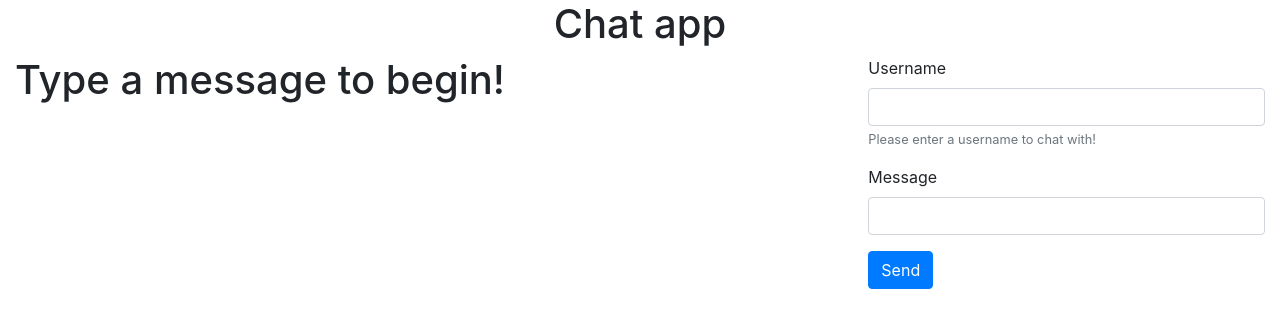
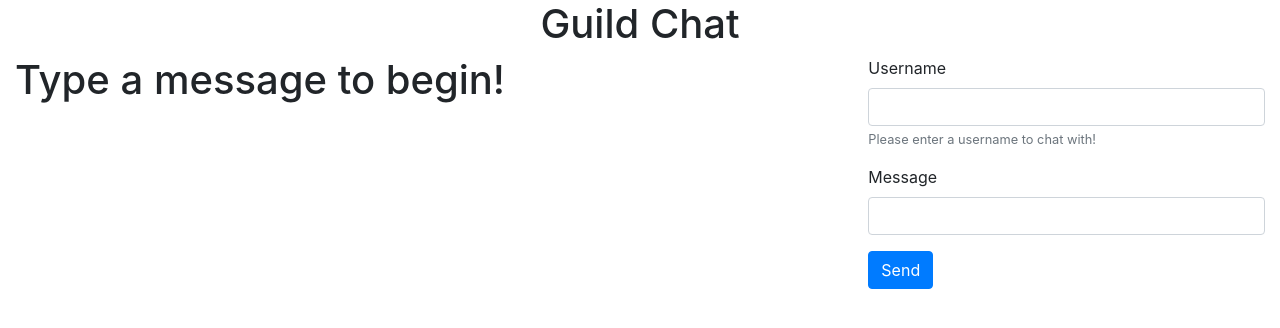
Before and after one commit to keeganridgley107/guild_msg_app, a Flask app: page / in a window 1280 px wide. Shown: the top 328 px of the page. Run offline with Flask 2, Linux system fonts and the light colour scheme; some libraries are stand-ins or nearby versions.

Commit message:
rename title to guild chat from chat app

```diff
--- a/templates/chat_page.html
+++ b/templates/chat_page.html
@@ -11,7 +11,7 @@
     <!-- outer containter responsive to body-->
     <div class="container-fluid">
         <div class="well text-center">
-            <h1>Chat app</h1>
+            <h1>Guild Chat</h1>
         </div>
         <div class="row">
 
```
